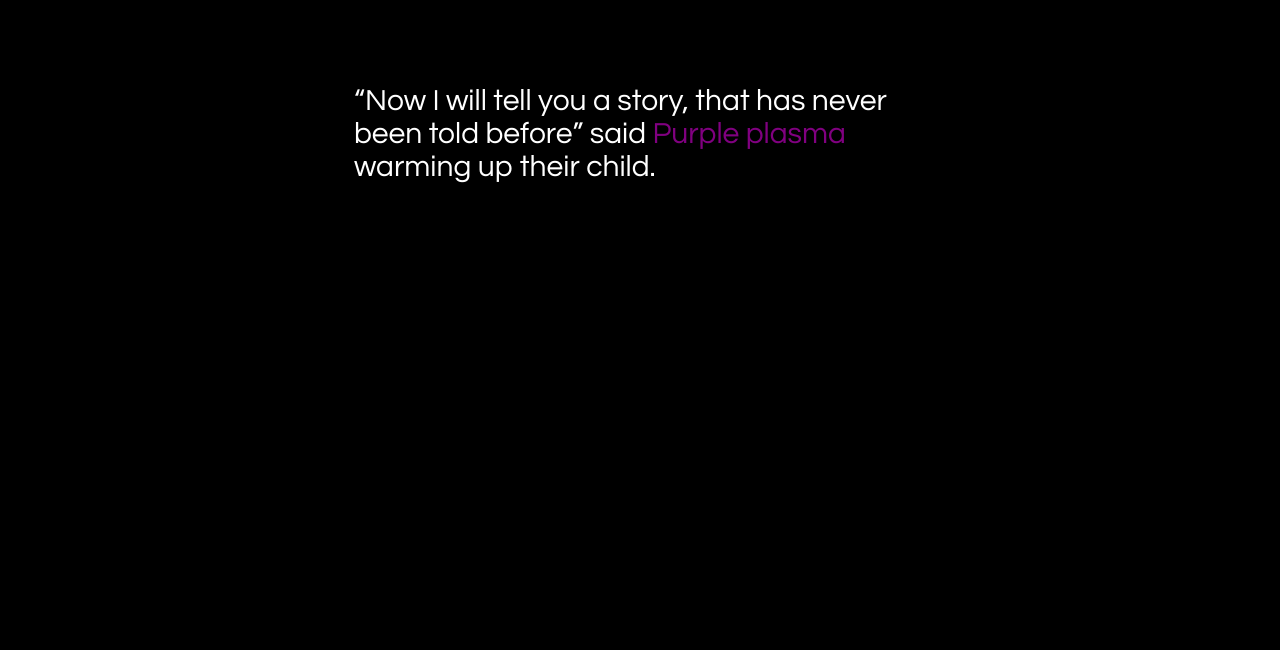
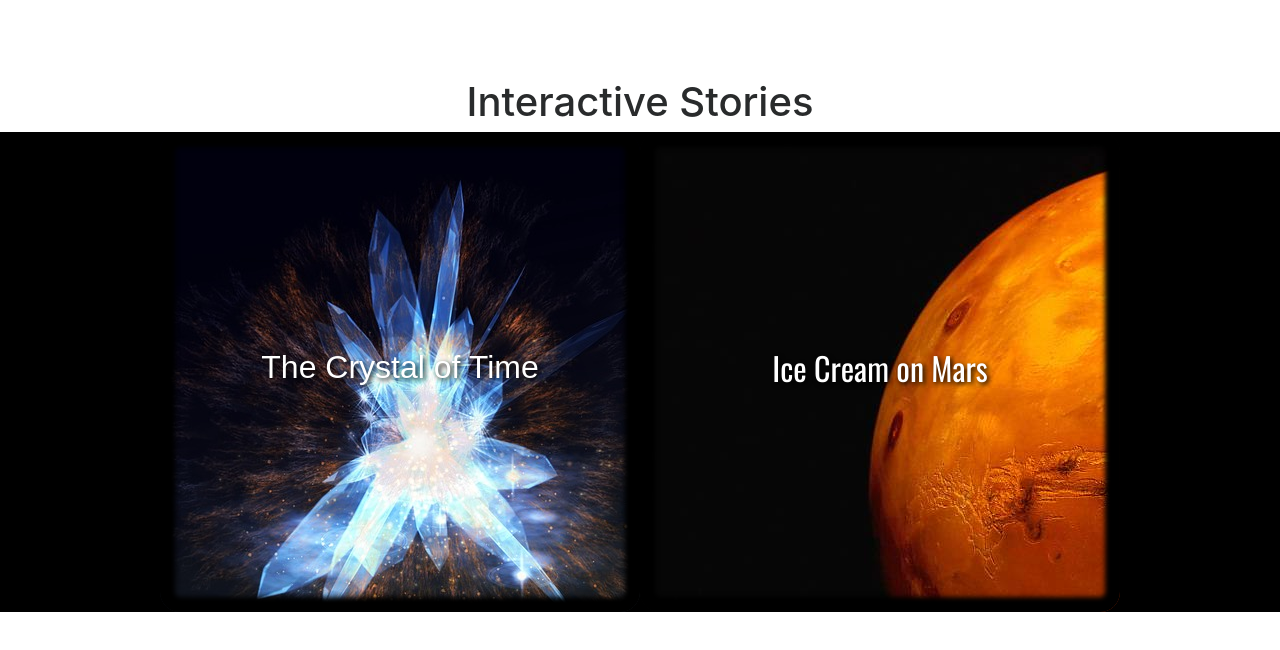
Before and after one commit to agolho/the-crystal-of-time, a plain HTML site: page index.html in a window 1280 px wide. Drawn offline with nearby package versions, Linux system fonts and the light colour scheme; a web font is replaced by a local one.

Commit message:
New story prototyping

```diff
--- /dev/null
+++ b/css/master.css
@@ -0,0 +1,46 @@
+html{
+  margin:0 auto;
+  margin-top: 5em;
+  font-family: "Roboto Condensed",sans-serif;
+}
+a:hover{
+  text-decoration: none;
+}
+.timecrystal{
+   font-family: "Macondo",fantasy;
+   background-image: url("../img/crystal.jpg");
+   width: 30em;
+   height: 30em;
+   color: white;
+   display: flex;
+   align-items: center;
+   justify-content: center;
+   text-shadow: 2px 2px 5px black;
+   box-shadow: 0 0 5px 15px black inset;
+   border-radius: 20px;
+}
+.timecrystal:hover{
+  box-shadow: 0 0 25px 25px black inset;
+}
+.mars{
+   font-family: "Oswald",sans-serif;
+   background-image: url("../img/mars.jpg");
+   width: 30em;
+   height: 30em;
+   color: white;
+   display: flex;
+   align-items: center;
+   justify-content: center;
+   text-shadow: 2px 2px 5px black;
+   box-shadow: 0 0 5px 15px black inset;
+   border-radius: 20px;
+}
+.mars:hover{
+  box-shadow: 0 0 25px 25px black inset;
+}
+.main{
+  background-color: black;
+  display: flex;
+  align-items: center;
+  justify-content: center;
+}
--- a/index.html
+++ b/index.html
@@ -1,36 +1,27 @@
 <!DOCTYPE html>
-<html >
-<head>
-  <meta charset="UTF-8">
-  <title>The Crystal of Time</title>
-  <meta name="viewport" content="width=device-width, initial-scale=1, maximum-scale=1">
-  <link rel="icon" type="image/x-icon" href="favicon.ico" />
-  <link href="https://maxcdn.bootstrapcdn.com/font-awesome/4.7.0/css/font-awesome.min.css" rel="stylesheet" integrity="sha384-wvfXpqpZZVQGK6TAh5PVlGOfQNHSoD2xbE+QkPxCAFlNEevoEH3Sl0sibVcOQVnN" crossorigin="anonymous">
-  <link rel='stylesheet prefetch' href='https://cdnjs.cloudflare.com/ajax/libs/twitter-bootstrap/3.3.7/css/bootstrap.min.css'>
-  <link rel='stylesheet prefetch' href='https://cdnjs.cloudflare.com/ajax/libs/animate.css/3.5.2/animate.min.css'>
-  <link rel='stylesheet prefetch' href='https://fonts.googleapis.com/css?family=Handlee|Questrial'>
-  <link rel="stylesheet" href="css/style.css">
-</head>
-<body>
-  <!--Story-->
-  <div class="" id="story">
-  <h2 id="p1"><span class="quote">“Now I will tell you a story, that has never been told before”</span> said <a href="#" id="link1" class="purple">Purple plasma</a> warming up their child.</h2>
-  <h2 class="invisible" id="p2">Their child, a pure, eternally continuous vibration enveloped in the Crystal of Time hovering in the void, shined bright with joy anticipating the most epic story that was about to unravel <a href="#" id="link2">before their consciousness.</a></h2>
-  <h2 id="p3" class="invisible"><span class="quote">Long before our time, not too far from the lands we tread on there were beings of metal and gears, flesh and bones and maybe some of <a class="fire" id="link3">fire</a>.”</span></h2>
-  <h2 id="p4" class="invisible"><span class="quote">“Maybe, maybe! <a class="red" id="link4">Are you messing with me?</a>”</span> Asked the little vibration guessing their expectations won’t be met.</h2>
-  <h2 id="p5" class="invisible">Be it as it may, as the story began, a glimmering spark blazed out of the purple fire hitting the Crystal and tuning its frequency into shorter and shorter waves, until it finally got so fast it exploded inside the Crystal of Time, rendering a <a class="harmony" href="#" id="link5">realm in harmony</a> with the story of the Purple Fire.</h2>
-  <h2 id="p6" class="invisible"><span class="quote">“In some indefinite point in spacetime, there were rotating rocks revolving around hot rotating rocks revolving and rotating around dark very dense gooey rocks, spiraling around one another held by <a id="link6" class="harmony">invisible dark goo</a>.”</span></h2>
-  <h2 id="p7" class="invisible"><span class="quote">“On one of those rocks, hot boiling ooze, gave way to some <a class="carbon" id="link7">parasitic carbon</a>.”</span></h2>
-  <!--End-->
-  <div class="invisible" id="end">
-    <h1>Next Episode (Coming Soon!)</h1>
-    <p>Created by Bektaş & Satymov.</p>
-    <h4><a href="https://twitter.com/ysfbekts"<i class="fa fa-twitter"></i> ysfbekts</a></h4>
-    <h4><a href="https://www.facebook.com/satymov"<i class="fa fa-facebook"></i> satymov</a></h4>
-  </div>
-  <script src='https://cdnjs.cloudflare.com/ajax/libs/jquery/3.1.0/jquery.min.js'></script>
-  <script src='https://cdnjs.cloudflare.com/ajax/libs/jqueryui/1.12.0/jquery-ui.min.js'></script>
-  <script src='https://cdnjs.cloudflare.com/ajax/libs/twitter-bootstrap/3.3.7/js/bootstrap.min.js'></script>
-  <script src="js/index.js"></script>
-</body>
+<html>
+  <head>
+    <meta charset="utf-8">
+    <title>Interactive Stories</title>
+    <link rel="stylesheet" href="https://maxcdn.bootstrapcdn.com/bootstrap/4.0.0-alpha.6/css/bootstrap.min.css" integrity="sha384-rwoIResjU2yc3z8GV/NPeZWAv56rSmLldC3R/AZzGRnGxQQKnKkoFVhFQhNUwEyJ" crossorigin="anonymous">
+    <link rel="stylesheet" href="css/master.css">
+    <link href="https://fonts.googleapis.com/css?family=Macondo|Oswald|Roboto+Condensed" rel="stylesheet">
+  </head>
+  <body>
+    <h1 class="text-center">Interactive Stories</h1>
+    <div class="main row">
+      <a href="https://agolho.github.io/the-crystal-of-time/01/">
+      <div id="time" class="timecrystal">
+        <h2>The Crystal of Time</h2>
+      </div>
+      </a>
+      <a href="https://agolho.github.io/the-crystal-of-time/02/">
+      <div id="mars" class="mars">
+        <h2>Ice Cream on Mars</h2>
+      </div>
+    </a>
+    </div>
+    <script type="text/javascript" src="https://code.jquery.com/jquery-3.2.1.min.js"></script>
+    <script type="text/javascript" src="js/master.js"></script>
+  </body>
 </html>
```
Also changed, not shown: 01/index.html (added, +36 -0 lines), 01/css/style.css (renamed from css/style.css), 01/favicon.ico (renamed from favicon.ico), 01/js/index.js (renamed from js/index.js), img/crystal.jpg (added), img/mars.jpg (added), js/master.js (added), 1 other file.
